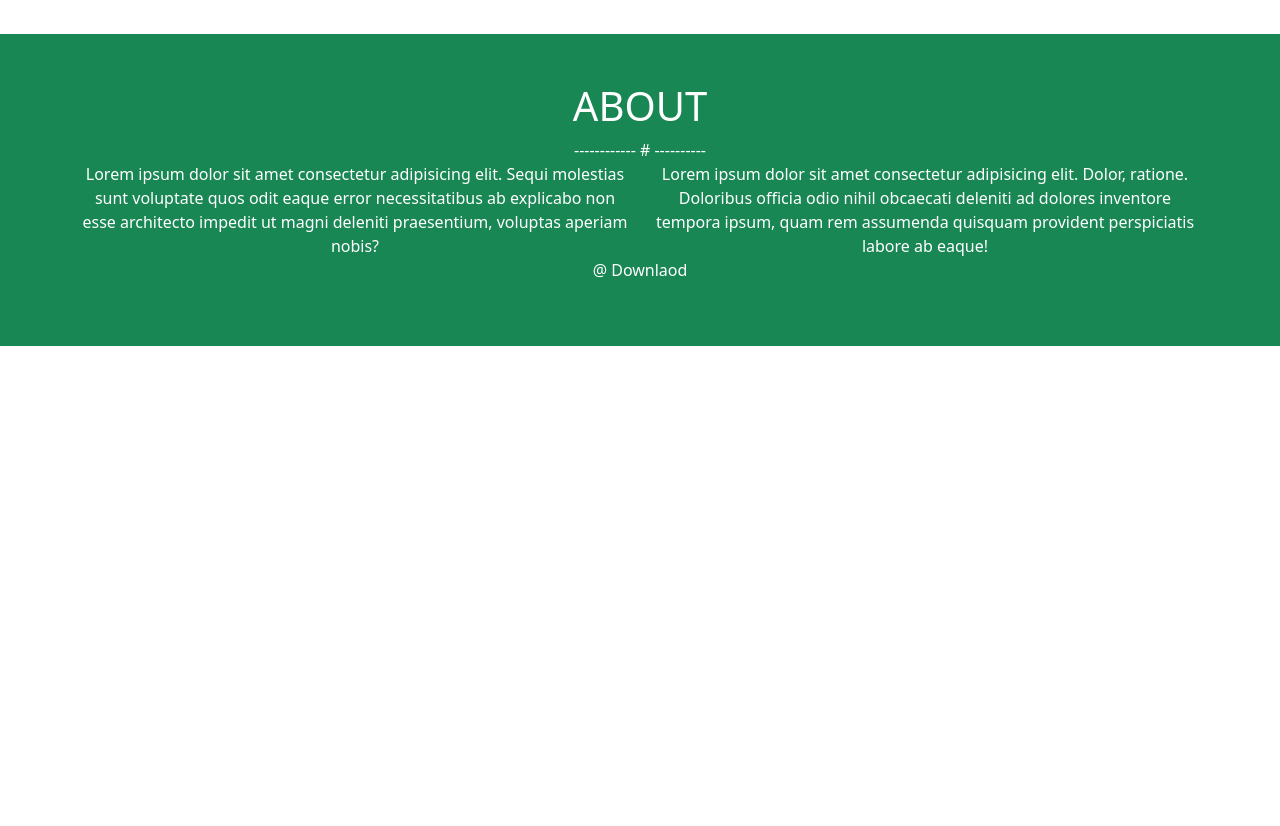
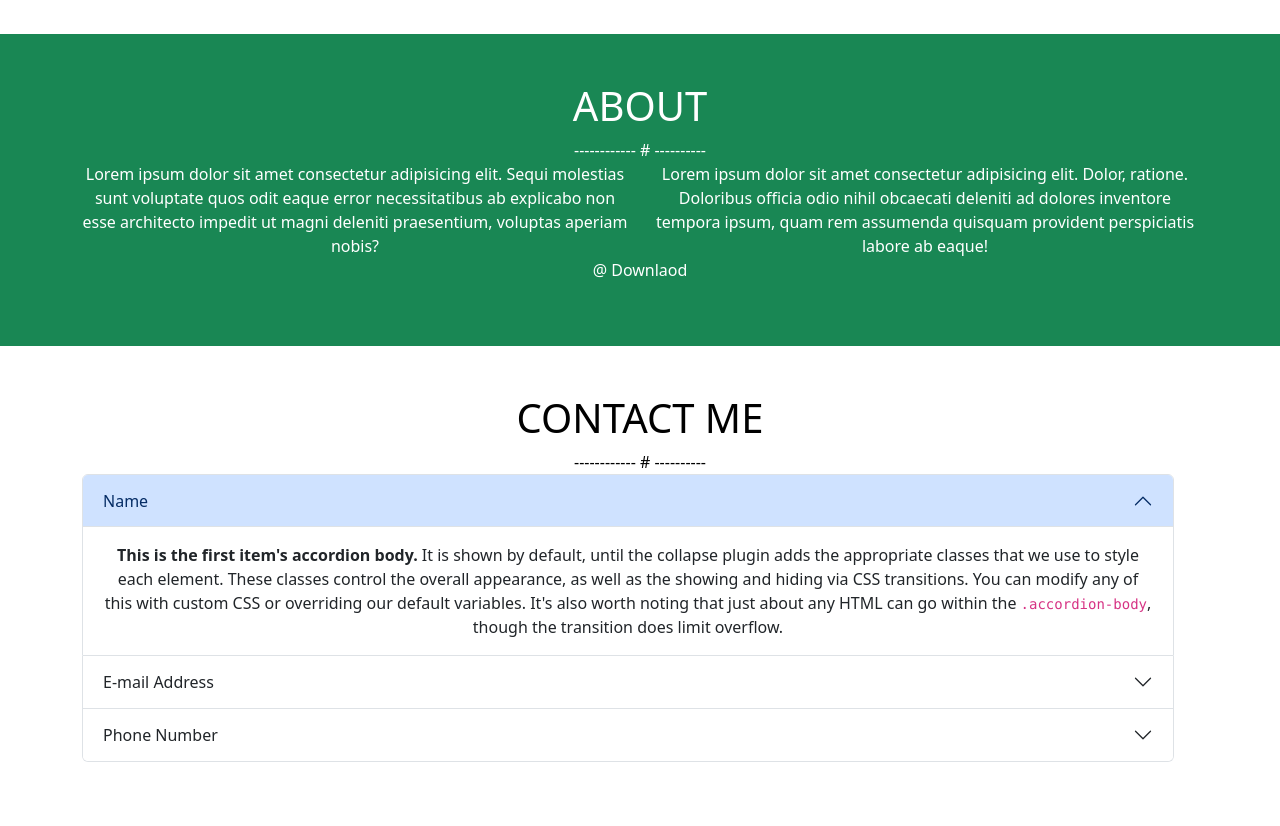
Before and after one commit to danilopiccinni/html-css-bootstrap-freelancer, a plain HTML site: page index.html in a window 1280 px wide. Shown: the part 786-1612 px from the top of the page. Before the commit the page ends 1132 px from the top, so only its background shows below. Drawn offline with nearby package versions, Linux system fonts and the light colour scheme.

Commit message:
build: main-section3

```diff
--- a/index.html
+++ b/index.html
@@ -147,6 +147,64 @@
 
     </section>
 
+    <section class="sectione-3">
+        <div class="container-fluid p-5 text-black">
+            <div class="container d-flex justify-content-center">
+                <div class="row d-flex flex-column mb-3 text-center">
+
+                    <div class="col">
+                        <h1>CONTACT ME</h1>
+                    </div>
+                    <div class="col">
+                        <span>------------ # ----------</span>
+                    </div>
+
+                    <div class="row">
+                        <div class="accordion" id="accordionExample">
+                            <div class="accordion-item">
+                              <h2 class="accordion-header" id="headingOne">
+                                <button class="accordion-button" type="button" data-bs-toggle="collapse" data-bs-target="#collapseOne" aria-expanded="true" aria-controls="collapseOne">
+                                  Name
+                                </button>
+                              </h2>
+                              <div id="collapseOne" class="accordion-collapse collapse show" aria-labelledby="headingOne" data-bs-parent="#accordionExample">
+                                <div class="accordion-body">
+                                  <strong>This is the first item's accordion body.</strong> It is shown by default, until the collapse plugin adds the appropriate classes that we use to style each element. These classes control the overall appearance, as well as the showing and hiding via CSS transitions. You can modify any of this with custom CSS or overriding our default variables. It's also worth noting that just about any HTML can go within the <code>.accordion-body</code>, though the transition does limit overflow.
+                                </div>
+                              </div>
+                            </div>
+                            <div class="accordion-item">
+                              <h2 class="accordion-header" id="headingTwo">
+                                <button class="accordion-button collapsed" type="button" data-bs-toggle="collapse" data-bs-target="#collapseTwo" aria-expanded="false" aria-controls="collapseTwo">
+                                  E-mail Address
+                                </button>
+                              </h2>
+                              <div id="collapseTwo" class="accordion-collapse collapse" aria-labelledby="headingTwo" data-bs-parent="#accordionExample">
+                                <div class="accordion-body">
+                                  <strong>This is the second item's accordion body.</strong> It is hidden by default, until the collapse plugin adds the appropriate classes that we use to style each element. These classes control the overall appearance, as well as the showing and hiding via CSS transitions. You can modify any of this with custom CSS or overriding our default variables. It's also worth noting that just about any HTML can go within the <code>.accordion-body</code>, though the transition does limit overflow.
+                                </div>
+                              </div>
+                            </div>
+                            <div class="accordion-item">
+                              <h2 class="accordion-header" id="headingThree">
+                                <button class="accordion-button collapsed" type="button" data-bs-toggle="collapse" data-bs-target="#collapseThree" aria-expanded="false" aria-controls="collapseThree">
+                                  Phone Number
+                                </button>
+                              </h2>
+                              <div id="collapseThree" class="accordion-collapse collapse" aria-labelledby="headingThree" data-bs-parent="#accordionExample">
+                                <div class="accordion-body">
+                                  <strong>This is the third item's accordion body.</strong> It is hidden by default, until the collapse plugin adds the appropriate classes that we use to style each element. These classes control the overall appearance, as well as the showing and hiding via CSS transitions. You can modify any of this with custom CSS or overriding our default variables. It's also worth noting that just about any HTML can go within the <code>.accordion-body</code>, though the transition does limit overflow.
+                                </div>
+                              </div>
+                            </div>
+                          </div>
+                    </div>
+                </div>
+
+            </div>
+        </div>
+    </section>
+
 
 
 </main>
```
